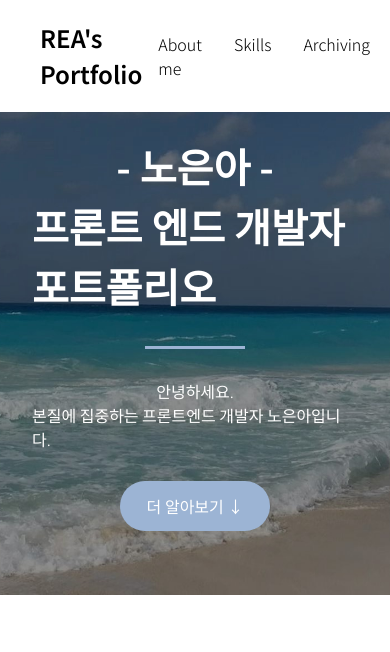
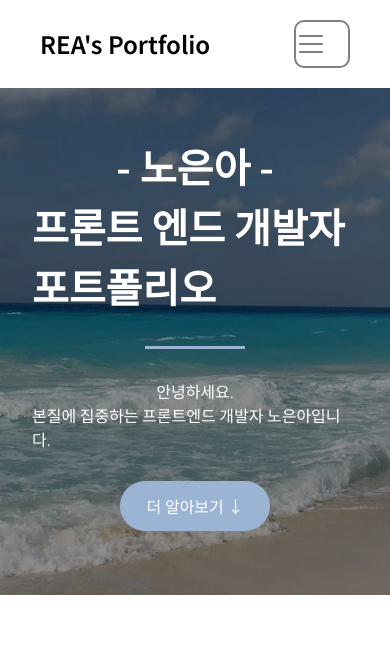
Before and after one commit to eunah112/EunahProfile_V, a plain HTML site: page index.html in a window 390 px wide. Shown: the top 652 px of the page. Drawn offline with nearby package versions, Linux system fonts and the light colour scheme; a web font is replaced by a local one.

Commit message:
nav 햄버거바 수정

```diff
--- a/css/style.css
+++ b/css/style.css
@@ -1,25 +1,57 @@
-#nav {
+@media (max-width:800px) {
+  #nav {
     position: fixed;
     top: 0;
     left: 0;
     width: 100%;
-    background-color: none;
-    transition: all 300ms ease;
-    background: transparent;
+    background-color: white; /*이거 왜 안먹니*/
+    color: black;
+  }
+
+  #nav_menu{
+    display: none;
+  }
+
+  #hamburger_icon{
+    display: block;
+  }
+
+  .hamburger_menu {
+    display: block;
+  }
 }
 
-#nav.active {
-    background: transparent;
-    background-color: white;
-    color: black;
+.hidden {
+  display: none;
+}
+
+#nav {
+  position: fixed;
+  top: 0;
+  left: 0;
+  width: 100%;
+  background-color: none;
+  transition: all 300ms ease;
+  background: transparent;
 }
 
 #nav:hover {
-    background-color: white;
-    color: black;
+  background-color: white;
+  color: black;
 }
 
-#header_content{
+#hamburger_menu {
+  width: 100%;
+  background-color: white;
+  z-index: 1000;
+}
+
+#hamburger_menu.active {
+  display: flex; /* 활성화 시 flex로 표시 */
+}
+
+
+#header{
   padding: 8.5rem 2rem 4rem;
 }
 
--- a/index.html
+++ b/index.html
@@ -13,30 +13,41 @@
   <script src="/js/header.js" defer></script>
 </head>
 <body class="m-0 p-0">
-    <header id="header" class="bg-[url('./img/Head_Bg.jpg')] bg-cover bg-center text-white my-0 mx-auto">
-        <nav id="nav" class="nav flex items-center justify-between py-[20px] px-[40px] overflow-hidden">
+  <div class="bg-[url('./img/Head_Bg.jpg')] bg-cover bg-center text-white my-0 mx-auto">
+    <nav id="nav" class="nav fixed flex flex-row items-center justify-between py-[20px] px-[40px] overflow-hidden">
         <div class="noto-sans-semibold cursor-pointer text-[24px]">REA's Portfolio</div>
-            <div class="noto-sans-light flex text-[16px]">
+        <div id="nav_menu" class="noto-sans-light flex text-[16px]">
             <div class="nav_btn px-[16px] cursor-pointer">About me</div>
             <div class="nav_btn px-[16px] cursor-pointer">Skills</div>
             <div class="nav_btn px-[16px] cursor-pointer">Archiving</div>
             <div class="nav_btn px-[16px] cursor-pointer">Projects</div>
             <div class="nav_btn px-[16px] cursor-pointer">Career</div>
         </div>
+        <button id="hamburger_icon" class="flex items-center justify-center w-[56px] h-[48px] border border-[grey] border-[2px] rounded-[10px] hidden">
+            <img class="w-[30px] h-[30px]" src="/img/Hamburger_menu.svg" alt="Hamburger Menu">
+        </button>
     </nav>
-        <div id="header_content" class="flex flex-col items-center">
-            <div class="noto-sans-ExtraBold flex flex-col items-center text-[40px] ">
+    <div id="hamburger_menu" class="hidden relative w-full flex flex-col items-center justify-center bg-white text-black my-[88px] z-10">
+        <span class="py-2">About me</span>
+        <span class="py-2">Skills</span>
+        <span class="py-2">Archiving</span>
+        <span class="py-2">Projects</span>
+        <span class="py-2">Career</span>
+    </div>
+    <header id="header" class="flex flex-col items-center">
+        <div class="noto-sans-ExtraBold flex flex-col items-center text-[40px]">
             <span>- 노은아 -</span>
             <span>프론트 엔드 개발자 포트폴리오</span>
         </div>
         <hr class="w-[100px] h-[3px] bg-[#9cb4d4] border-[#9cb4d4] mt-[30px] mb-[10px]">
-            <div class="noto-sans-light flex flex-col items-center  pt-[20px] pb-[30px]">
+        <div class="noto-sans-light flex flex-col items-center pt-[20px] pb-[30px]">
             <span>안녕하세요.</span>
             <span>본질에 집중하는 프론트엔드 개발자 노은아입니다.</span>
         </div>
         <button class="noto-sans-Regular w-[150px] h-[50px] bg-[#9cb4d4] rounded-[30px] text-center">더 알아보기 ↓</button>
+    </header>
 </div>
-    </header>
+
   <main>
       <section id="Aboutme" class="flex flex-col items-center my-0 mx-auto">
           <div class="flex items-center mb-[60px]">
@@ -55,7 +66,7 @@
               <div class="Aboutme_birth flex items-center mb-[50px] mx-[60px] text-[#212529]">
                   <img class="w-[32px]" src="/img/Aboutme_birth.svg" alt="">
                   <div class="flex flex-col ml-[35px]">
-                        <span class="noto-sans-semibold ">생년월일</span>
+                      <span class="noto-sans-semibold">생년월일</span>
                       <span class="noto-sans-light">02.01.12</span>
                   </div>
               </div>
--- a/js/header.js
+++ b/js/header.js
@@ -8,3 +8,27 @@ document.addEventListener('scroll', () => {
         menu.classList.remove('active');
     }
 });
+
+document.getElementById('hamburger_icon').addEventListener('click', function() {
+    const menu = document.getElementById('hamburger_menu');
+    menu.classList.toggle('active');
+});
+
+
+/*const hamburger_icon = document.querySelector('#hamburger_icon');
+const hamburger_menu = documet.querySelector('#hamburger_menu');
+
+function showhamburgermenu(){
+    document.getElementById("hamburger_menu").style.display = "block";
+}
+
+function nonehamburgermenu() {
+    document.getElementById("hamburger_menu").style.display ="none";
+}*/
+
+/*hamburger_icon.addEventListener('click', () => {
+    hamburger_menu.id('block');
+    });*/
+
+
+//hamburger_icon.addEventListener('click', showhamburgermenu);
```
Also changed, not shown: img/Hamburger_menu.svg (added), img/link-45deg.svg (deleted). Lines whose indentation alone changed are shown as unchanged.
